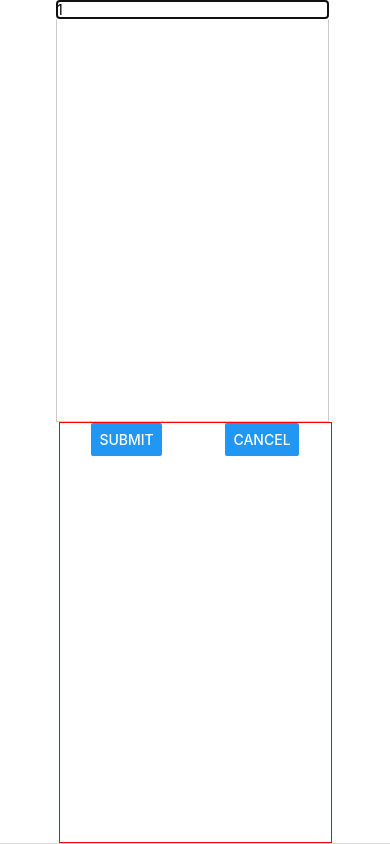
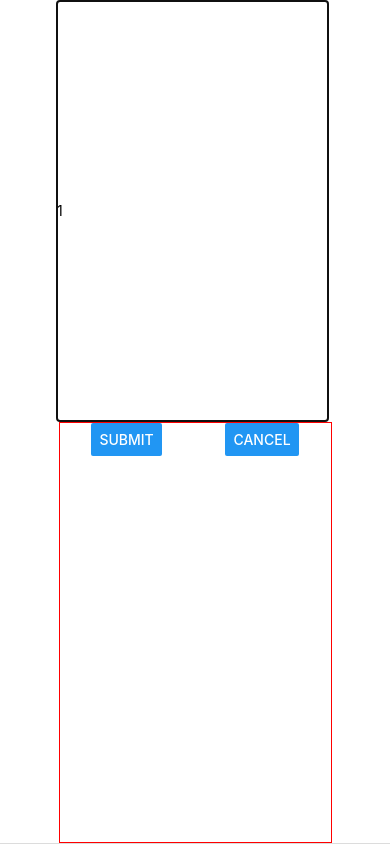
Before and after one commit to BKazimy/NotifierApp, a React Native app: screen / in a window 390 px wide. Built offline with nearby package versions, Linux system fonts and the light colour scheme.

Commit message:
Oct 30, 2024, 12:38 AM

```diff
--- a/components/todoInput.js
+++ b/components/todoInput.js
@@ -19,14 +19,14 @@ function TodoInput(props) {
             animationType='slide'
         >
             <View style={styles.inputContainer}>
-                <View style={styles.textInput}>
+                {/* <View > */}
                     <TextInput
-
+                        style={styles.textInput}
                         placeholder='Your Text?'
                         onChangeText={todoInputHandler}
                         value={enteredTodoText.toString()}
                     />
-                </View>
+                {/* </View> */}
 
                 <View style={styles.buttonContainer}>
                     <Button
```
